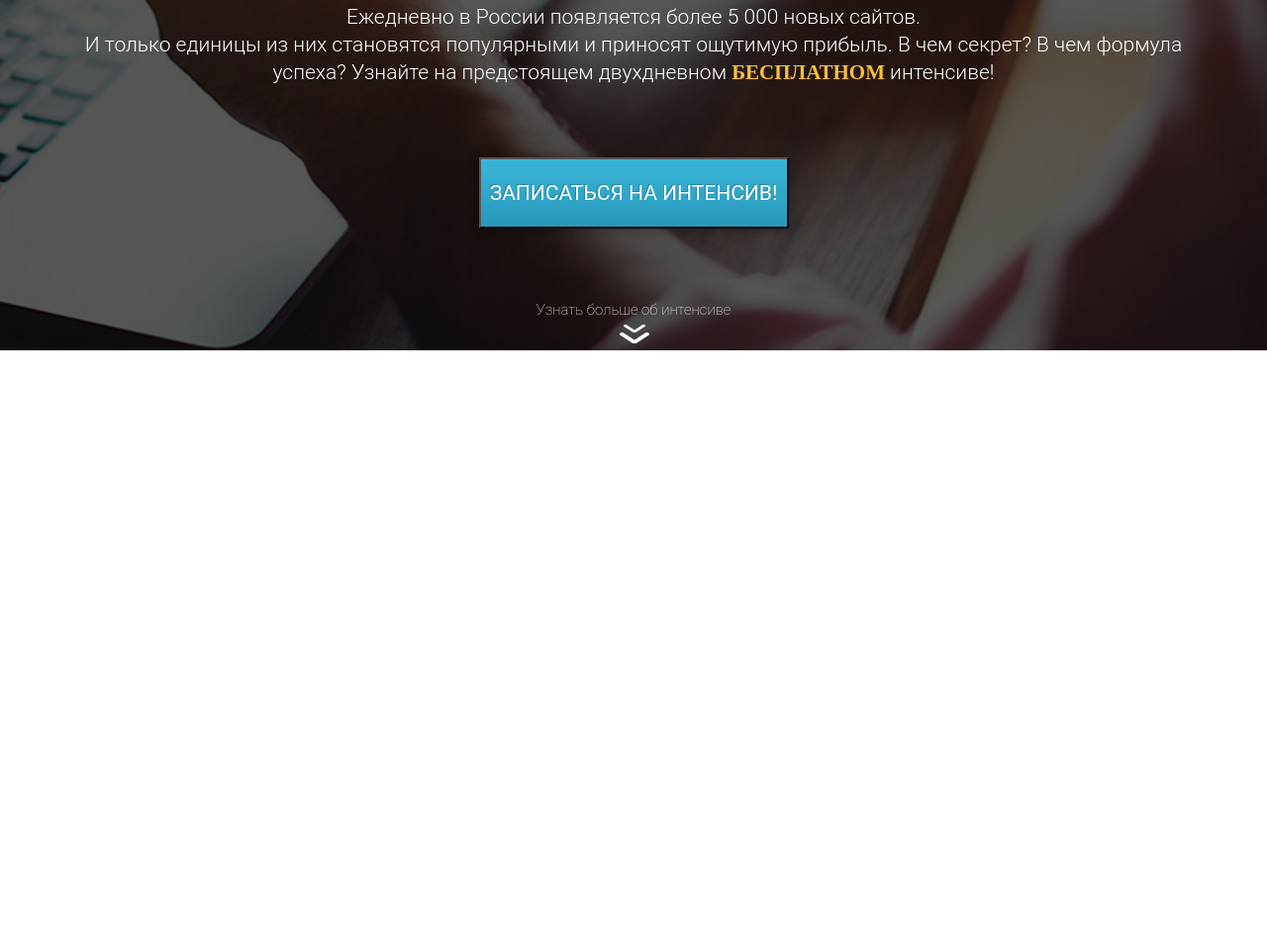
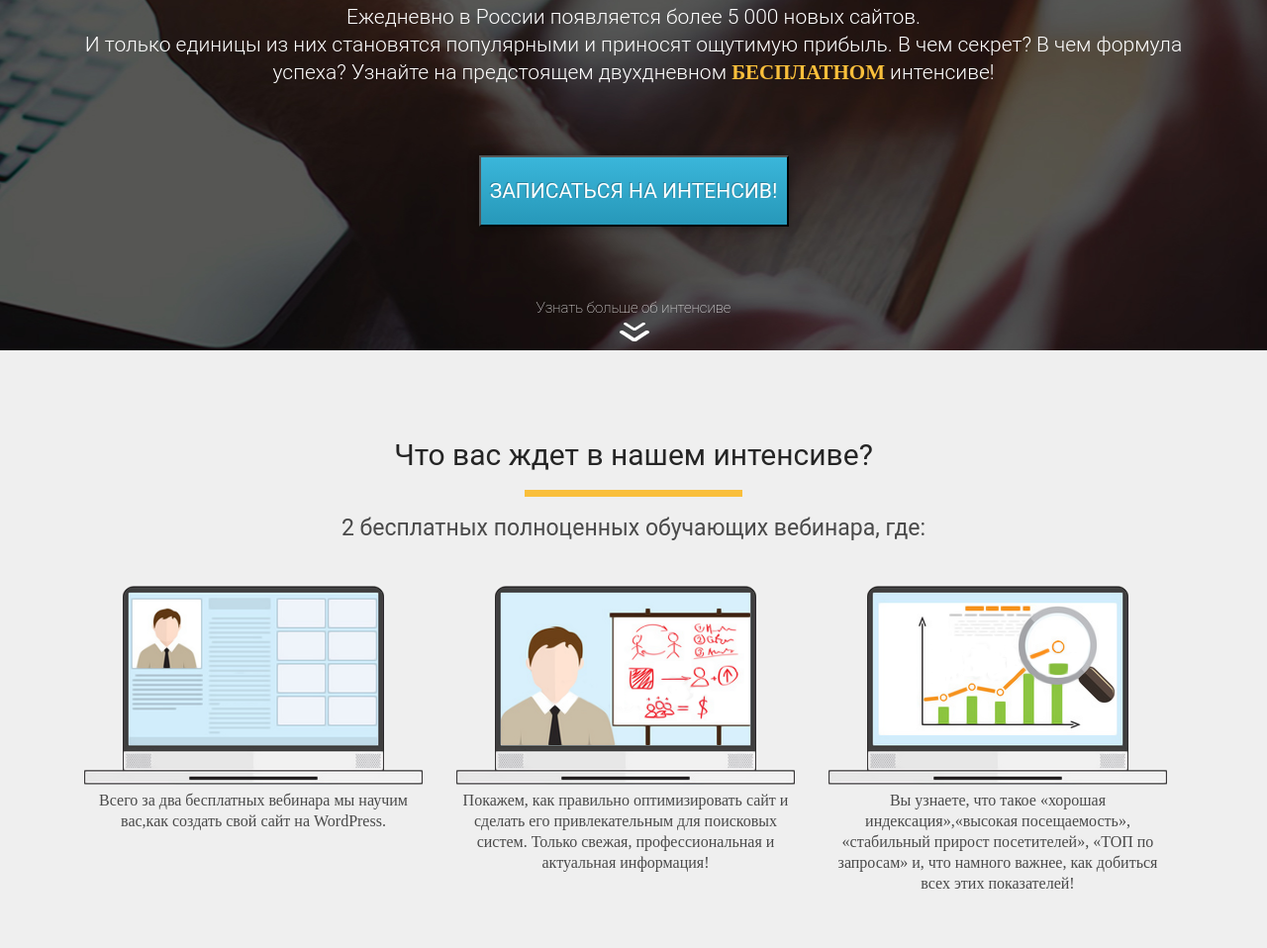
Before and after one commit to sky7way/Wordpress_intansive, a plain HTML site: page index.html in a window 1280 px wide. Shown: the part 446-1404 px from the top of the page at 99% size. Before the commit the page ends 800 px from the top, so only its background shows below. Drawn offline with Linux system fonts and the light colour scheme.

Commit message:
section_second

```diff
--- a/index.html
+++ b/index.html
@@ -35,5 +35,28 @@
             </div>
         </div>
     </section>
+
+    <section class="waiting">
+        <div class="container">
+            <h2 class="waiting_header">Что вас ждет в нашем интенсиве?</h2>
+            <div class="waiting_divider"></div>
+            <div class="waiting_subheader">2 бесплатных полноценных обучающих вебинара, где:</div>
+
+            <div class="waiting_wrapper">
+                <div class="waiting_item">
+                    <img src="/src/img/waiting/waiting_1.png" alt="1" class="waiting_img">
+                    <div class="waiting_descr">Всего за два бесплатных вебинара мы научим вас,как создать свой сайт на WordPress. </div>
+                </div>
+                <div class="waiting_item">
+                    <img src="/src/img/waiting/waiting_2.png" alt="2" class="waiting_img">
+                    <div class="waiting_descr">Покажем, как правильно оптимизировать сайт и сделать его привлекательным для поисковых систем. Только свежая, профессиональная и актуальная информация!</div>
+                </div>
+                <div class="waiting_item">
+                    <img src="/src/img/waiting/waiting_3.png" alt="3" class="waiting_img">
+                    <div class="waiting_descr">Вы узнаете, что такое «хорошая индексация»,«высокая посещаемость», «стабильный прирост посетителей», «ТОП по запросам» и, что намного важнее, как добиться всех этих показателей!</div>
+                </div>
+            </div>
+        </div>
+    </section>
 </body>
 </html>
--- a/src/css/style.css
+++ b/src/css/style.css
@@ -82,7 +82,7 @@ h2.title {
 .promo .promo_btn {
     display: block;
     margin: 0 auto;
-    margin-top: 72px;
+    margin-top: 70px;
     width: 313px;
     height: 72px;
     background: linear-gradient(0deg, #2798B9 0%, #3AB6DA 100%);
@@ -115,3 +115,60 @@ h2.title {
     margin: 0 auto;
     margin-top: 5px;
 }
+
+.waiting {
+    height: 604px;
+    background: #efefef;
+    padding: 88px 0 75px 0;
+}
+
+.waiting .waiting_header {
+    color: #252525;
+    font-family: 'Roboto';
+    font-style: normal;
+    font-weight: 400;
+    font-size: 30px;
+    text-align: center;
+}
+
+.waiting .waiting_divider {
+    width: 220px;
+    height: 7px;
+    background: #F9BF3B;
+    margin: 0 auto;
+    margin-top: 18px;
+}
+
+.waiting .waiting_subheader {
+    color: #4A4A4A;
+    margin-top: 18px;
+    font-family: 'Roboto';
+    font-style: normal;
+    font-weight: 400;
+    font-size: 23px;
+    text-align: center;
+}
+
+.waiting .waiting_wrapper {
+    margin-top: 45px;
+}
+
+.waiting .waiting_wrapper .waiting_item {
+    display: inline-block;
+    vertical-align: top;
+    margin: 0 15px;
+    width: 342px;
+    color: #4A4A4A;
+    text-align: center;
+    line-height: 21px;
+}
+
+.waiting .waiting_wrapper .waiting_img {
+    width: 100%;
+}
+
+/* .waiting .waiting_wrapper .waiting_descr {
+    color: #4A4A4A;
+    width: 369px;
+    text-align: center;
+} */
```
